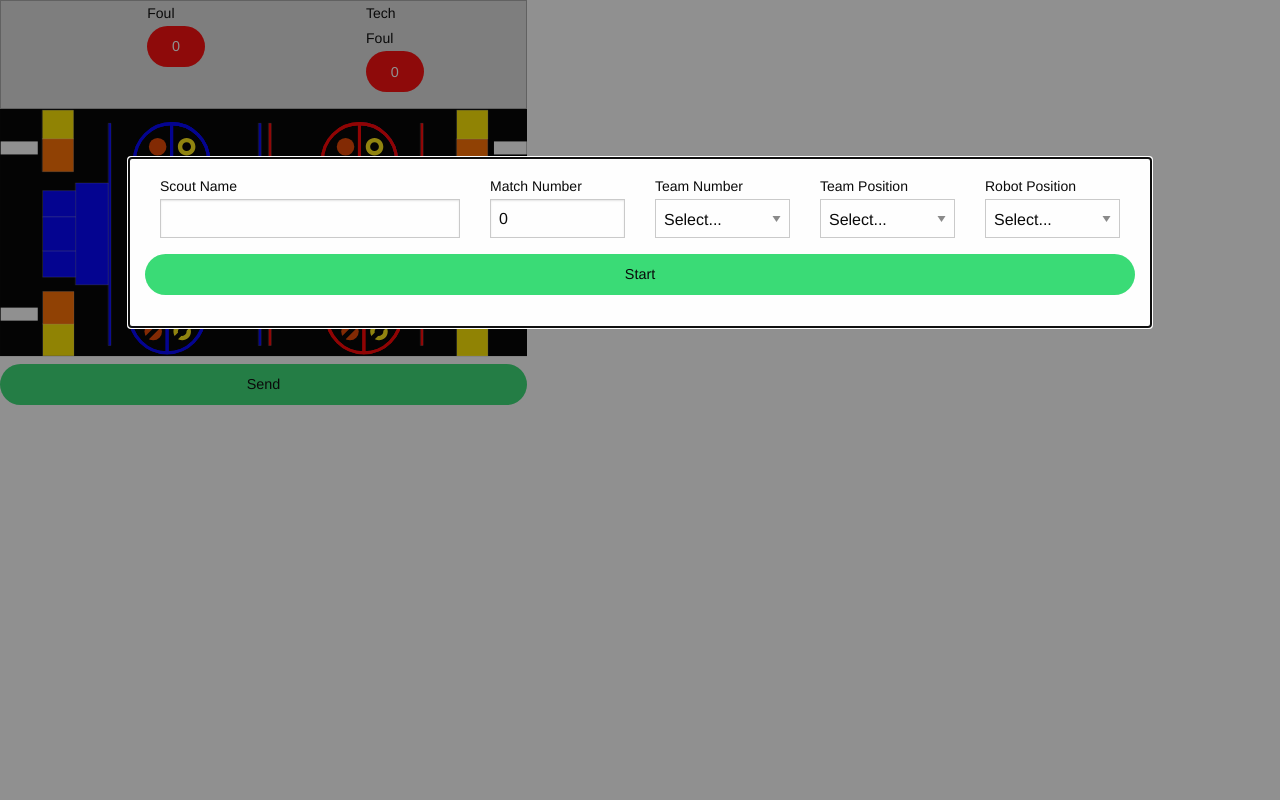
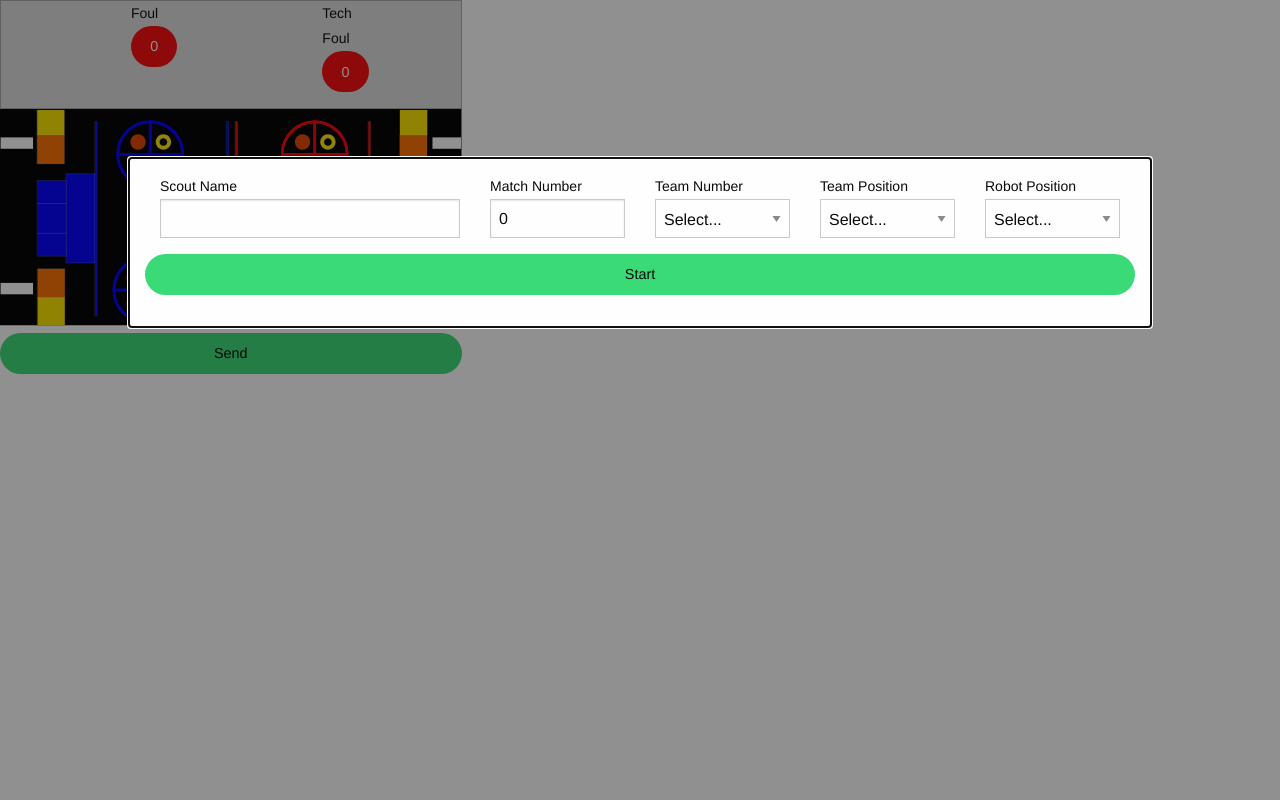
Before and after one commit to milovincent/frc-scouting, a PHP site: page / in a window 1280 px wide. Run offline with PHP 8.4, Linux system fonts and the light colour scheme; some libraries are stand-ins or nearby versions.

Commit message:
more stuff

```diff
--- a/scoutingForm/index.php
+++ b/scoutingForm/index.php
@@ -83,9 +83,6 @@
             </div>
           </div>
           <!-- This sticky element would stick to the window, with a marginTop of 0 -->
-        </div>
-        <div class='grid-x'>
-          <div class='cell auto align-center' id='message'></div>
         </div>
       </div>
       <div class="cell small-12">
@@ -495,12 +492,14 @@
           </svg>
         </div>
       </div>
-
-      <div class="grid-x grid-padding-x align-center cell small-12">
-        <input id='submit-form' class='cell auto success button' type="submit" value="Send" name="submittedData" />
+    </div>
+      <div class="grid-x grid-padding-x align-center">
+        <input id='submit-form' class='cell small-12 success button' type="submit" value="Send" name="submittedData" />
       </div>
+    </form>
+    <div class='grid-x align-center'>
+      <div class='cell medium-4 center-text' id='message'></div>
     </div>
-    </form>
     <style>
     .red {
       background:red;
--- a/scoutingForm/js/app.js
+++ b/scoutingForm/js/app.js
@@ -226,6 +226,7 @@ request.done(function (response, textStatus, jqXHR){
   auto=true;
   $('#matchNumber').val(Number(matchNumber) + 1);
   $('#startingInfo').foundation('open');
+  $('#message').html(' ');
 
 });
 
--- a/scoutingForm/scss/_base.scss
+++ b/scoutingForm/scss/_base.scss
@@ -37,6 +37,9 @@ button {
 .color-dark {
 	color:black !important;
 }
+.center-text {
+	text-align: center;
+}
 .switch {
 	height:5rem !important;
 	border-bottom:1px solid #ddd;
```
Also changed, not shown: scoutingForm/css/app.css.
